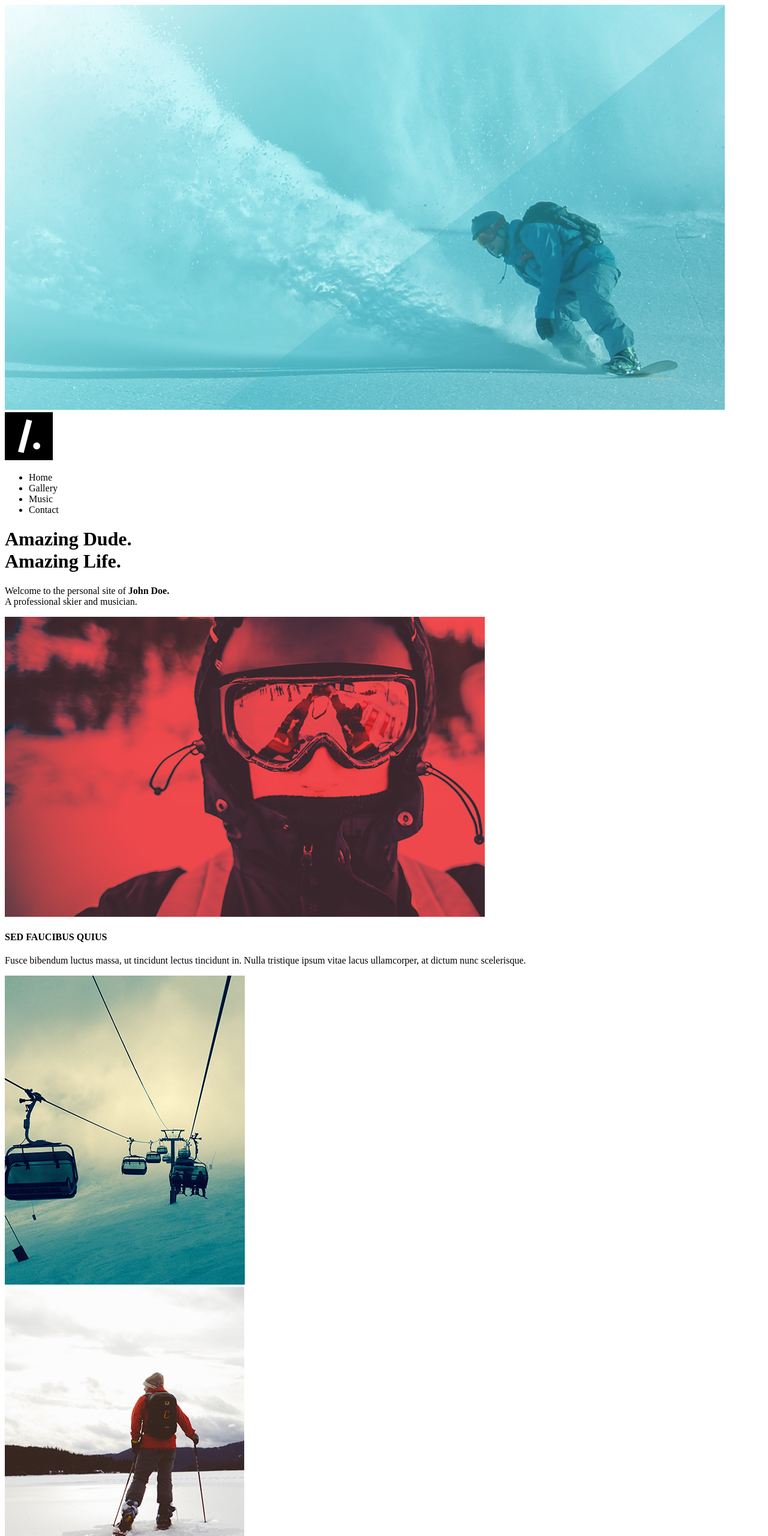
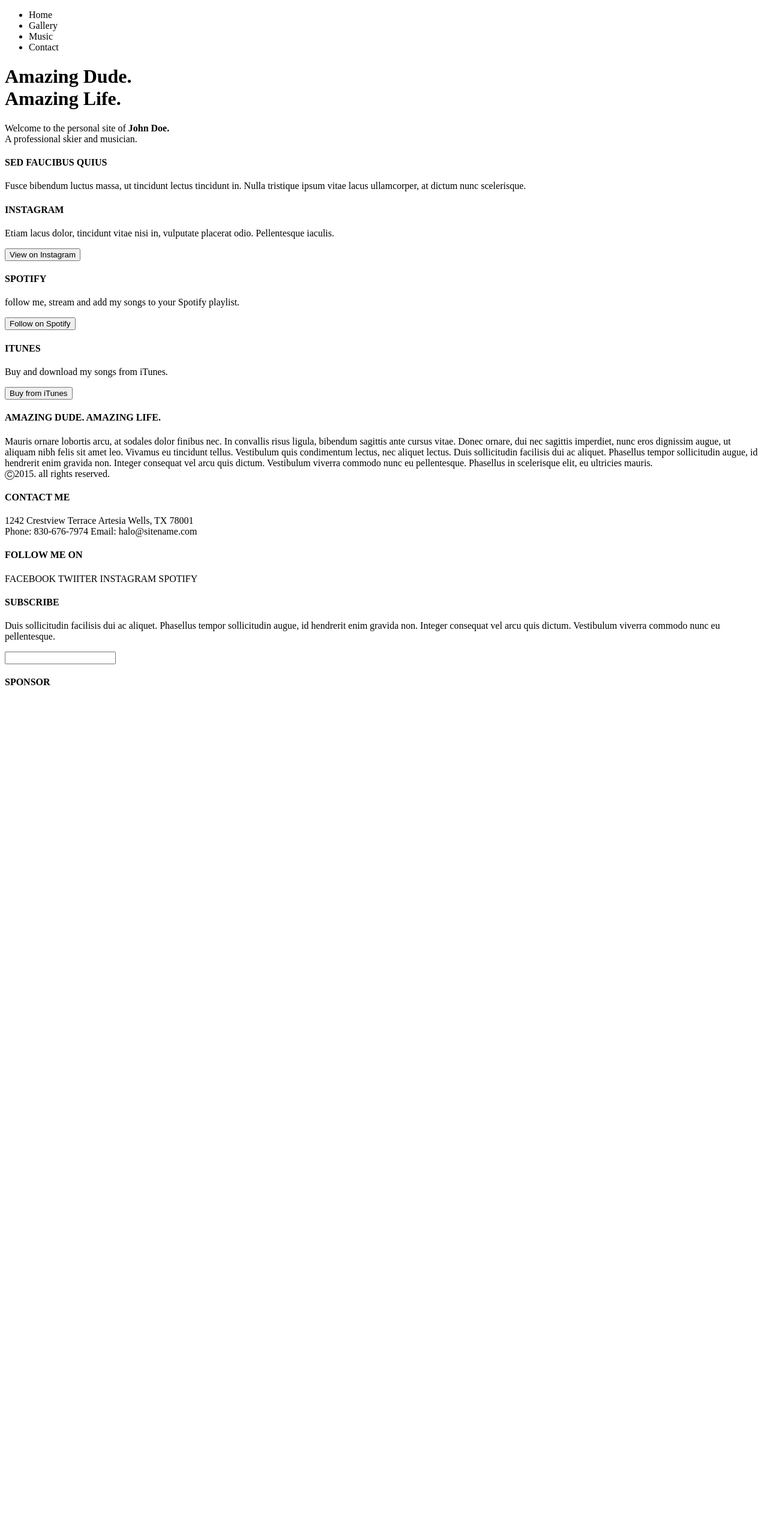
Before and after one commit to matijagalina/AmazingPSD-to-HTML, a plain HTML site: page index.html in a window 1280 px wide. Shown: the top 2560 px of the page at 60% size. After the commit the page ends 1168 px from the top, so only its background shows below. Drawn offline with Linux system fonts and the light colour scheme.

Commit message:
Cleaning up the html file for another go

```diff
--- a/index.html
+++ b/index.html
@@ -11,9 +11,7 @@
 <body>
     <main>
         <header>
-            <img src="src/img/header.png" alt="skier on the mountain">
             <div class="logo">
-                <img src="src/img/logo.png" alt="logo of the John Doe">
             </div>
             <nav>
                 <ul>
@@ -34,7 +32,6 @@
         </header>
         <article class="about-me">
             <div class="about-me-img">
-                <img class="gallery-img" src="src/img/about-me-img.png" alt="skier up front">
             </div>
             <div class="about-me-text">
                 <h4>SED FAUCIBUS QUIUS</h4>
@@ -45,16 +42,12 @@
         </article>
         <section class="gallery">
             <div class="gallery-first-img">
-                <img class="gallery-img" src="src/img/ropeway.png" alt="ropeway">
             </div>
             <div class="gallery-second-img">
-                <img class="gallery-img" src="src/img/skier-back.png" alt="skier from the back">
             </div>
             <div class="gallery-third-img">
-                <img class="gallery-img" src="src/img/skier-shoes.png" alt="skier shoes">
             </div>
             <div class="gallery-fourth-img">
-                <img class="gallery-img" src="src/img/mountain-snow.png" alt="snowy mountain with skiers">
             </div>
             <div class="instagram">
                 <h4>
@@ -70,7 +63,6 @@
                 </button>
             </div>
             <div class="gallery-fifth-img">
-                <img class="gallery-img" src="src/img/skiing-equipment.png" alt="skiing equipment">
             </div>
         </section>
         <section class="music">
```
